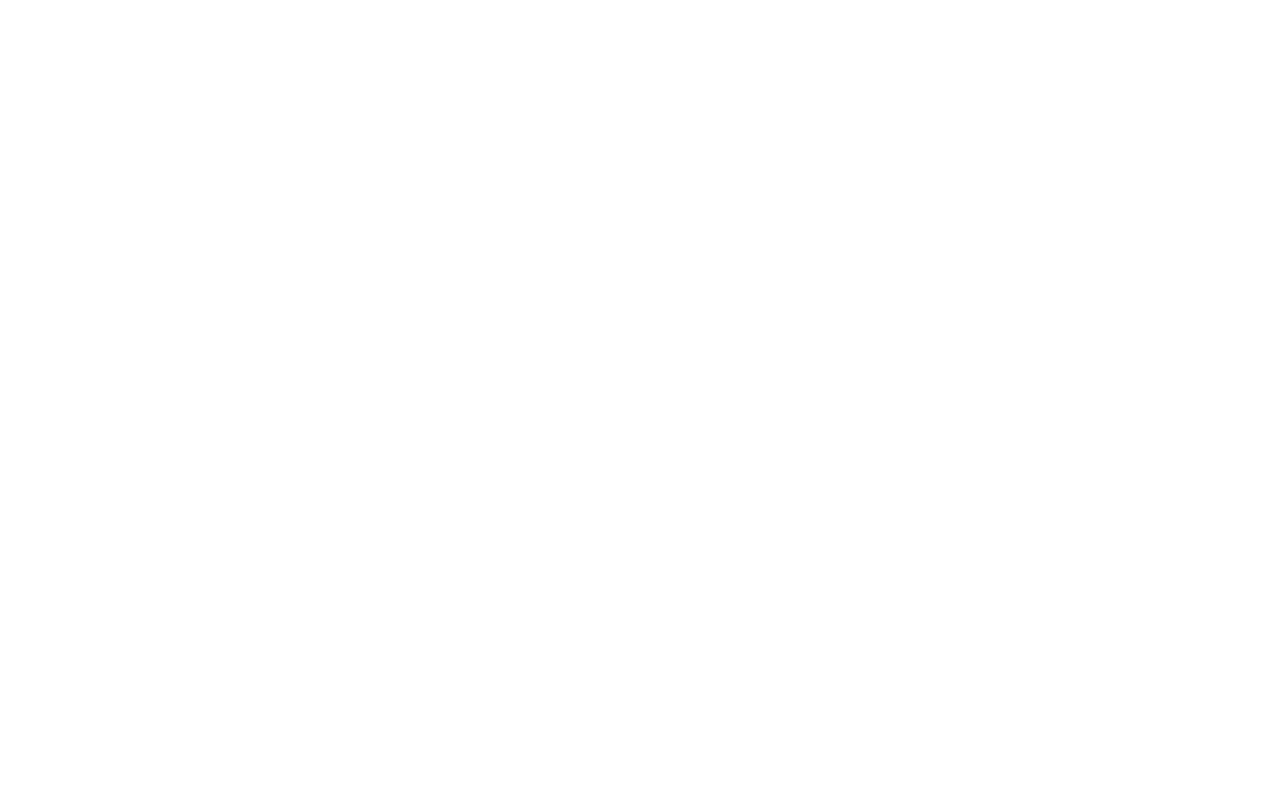
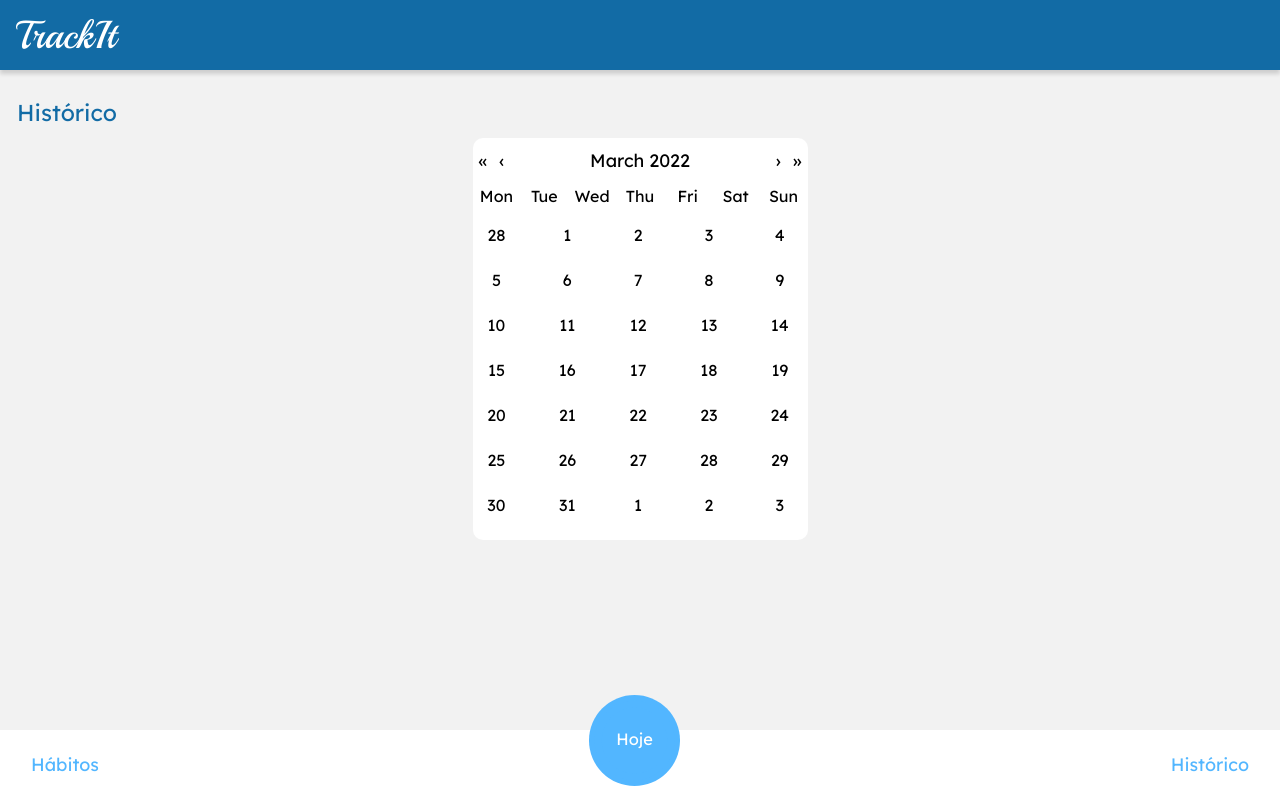
Before and after one commit to pablodamascenoo/trackit, a React (Create React App) app: page /historico in a window 1280 px wide. Before the commit this address had no page. Built offline with nearby package versions, Linux system fonts and the light colour scheme.

Commit message:
feat: created historyDay component

```diff
--- a/package.json
+++ b/package.json
@@ -7,6 +7,7 @@
     "dayjs": "^1.11.0",
     "prettier": "^2.6.1",
     "react": "^17.0.2",
+    "react-calendar": "^3.7.0",
     "react-circular-progressbar": "^2.0.4",
     "react-dom": "^17.0.2",
     "react-loader-spinner": "^6.0.0-0",
--- a/src/App.jsx
+++ b/src/App.jsx
@@ -7,6 +7,7 @@
 import HabitsScreen from "./components/HabitsScreen";
 import UserContext from "./contexts/UserContext";
 import PercentContext from "./contexts/PercentContext";
+import HistoryScreen from "./components/HistoryScreen";
 
 import { Reset } from "./global-styles/Reset";
 import { GlobalStyle } from "./global-styles/GlobalStyle";
@@ -28,6 +29,7 @@
             <Route path="/cadastro" element={<RegisterScreen />} />
             <Route path="/hoje" element={<TodayScreen />} />
             <Route path="/habitos" element={<HabitsScreen />} />
+            <Route path="/historico" element={<HistoryScreen />} />
           </Routes>
         </PercentContext.Provider>
       </UserContext.Provider>
--- a/src/components/HabitsEdit/index.jsx
+++ b/src/components/HabitsEdit/index.jsx
@@ -76,8 +76,8 @@
     promisse.then((obj) => {
       const { data } = obj;
       SetSubmited(false);
+      SetInput("");
       addHabits(data);
-      cancel();
     });
 
     promisse.catch((error) => {
--- /dev/null
+++ b/src/components/HistoryScreen/index.jsx
@@ -0,0 +1,24 @@
+import Menu from "../Menu";
+import Top from "../Top";
+
+import Calendar from "react-calendar";
+import { useContext } from "react";
+
+import { Title, Content } from "./style";
+import PercentContext from "../../contexts/PercentContext";
+import { Container } from "../TodayScreen/style";
+
+export default function HistoryScreen() {
+  const { percent } = useContext(PercentContext);
+
+  return (
+    <Container>
+      <Top />
+      <Content>
+        <Title> Histórico </Title>
+        <Calendar />
+      </Content>
+      <Menu done={percent} />
+    </Container>
+  );
+}
--- /dev/null
+++ b/src/components/HistoryScreen/style.js
@@ -0,0 +1,62 @@
+import styled from "styled-components";
+
+export const Title = styled.h2`
+  font-size: 23px;
+  line-height: 29px;
+  color: #126ba5;
+`;
+
+export const Content = styled.div`
+  padding-top: 98px;
+  margin: 0 17px;
+
+  & > div {
+    font-family: "Lexend Deca";
+
+    display: flex;
+    flex-direction: column;
+    align-items: center;
+    width: 335px;
+    height: inherit;
+    min-height: 402px;
+    border-radius: 10px;
+    margin: 11px auto;
+    background-color: white;
+
+    button {
+      font-family: "Lexend Deca";
+      background-color: transparent;
+      border: none;
+      cursor: pointer;
+    }
+  }
+
+  .react-calendar__navigation {
+    margin-top: 10px;
+    width: 100%;
+    display: flex;
+    justify-content: space-between;
+
+    button {
+      font-size: 18px;
+    }
+  }
+
+  .react-calendar__viewContainer {
+    margin-top: 15px;
+  }
+
+  .react-calendar__month-view__weekdays__weekday {
+    display: flex;
+    justify-content: center;
+  }
+
+  .react-calendar__month-view__days {
+    margin-top: 20px;
+    gap: 23px;
+  }
+
+  .react-calendar__month-view__days > button {
+    font-size: 16px;
+  }
+`;
--- a/src/components/Menu/index.jsx
+++ b/src/components/Menu/index.jsx
@@ -30,7 +30,7 @@
             />
           </Link>
         </div>
-        <Link to="/">
+        <Link to="/historico">
           <p>Histórico</p>
         </Link>
       </div>
--- a/src/components/TodayScreen/index.jsx
+++ b/src/components/TodayScreen/index.jsx
@@ -14,6 +14,7 @@
 export default function TodayScreen() {
   require("dayjs/locale/pt-br");
 
+  // TODO: Create an context with todayHabits
   const [habits, SetHabits] = useState([]);
   const { percent, SetPercent } = useContext(PercentContext);
   const [state, SetState] = useState(false);
```
Also changed, not shown: 1 other file (tests, documents, lock files or other folders).
